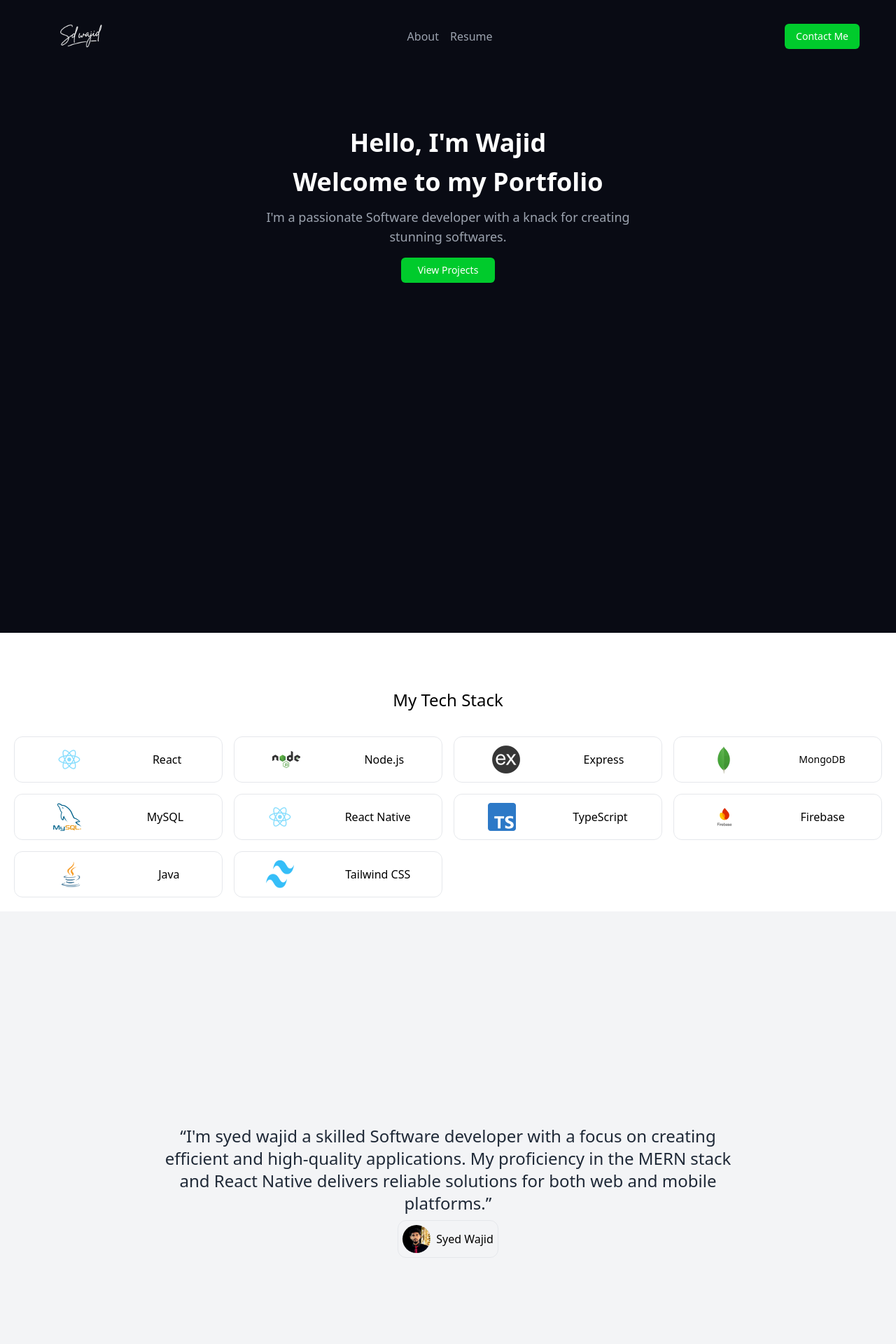
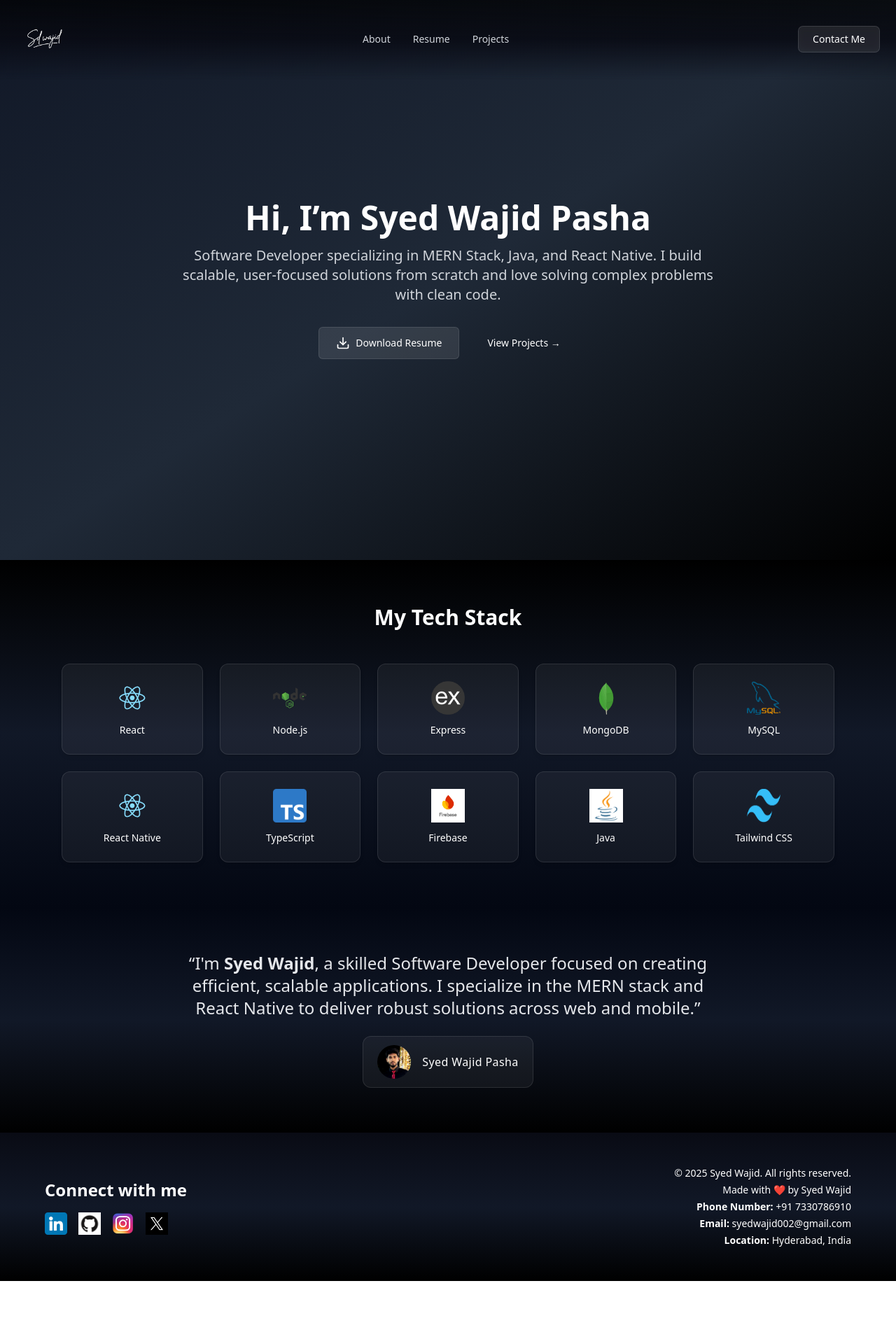
Before and after one commit to Syedwajid002/My-Portfolio, a React (Create React App) app: page / in a window 1280 px wide. Shown: the top 1920 px of the page at 70% size. After the commit the page ends 1830 px from the top, so only its background shows below. Built offline with nearby package versions, Linux system fonts and the light colour scheme.

Commit message:
Changing UI

```diff
--- a/src/Components/About.jsx
+++ b/src/Components/About.jsx
@@ -1,48 +1,71 @@
 import React from "react";
 import Footer from "./Footer";
 import pic from "../Assets/logos/pic.jpg";
-import { Link } from "react-router-dom";
+
 const About = () => {
   return (
-    <div className="bg-[#090b14] min-h-screen text-white p-8">
-      <a
-        href="/"
-        className="mt-8 text-sm text-gray-300 hover:text-white underline transition"
-      >
-        ← Home
-      </a>
-      <div className="max-w-4xl mx-auto mb-10 md:flex flex-row items-center justify-between">
-        <div className="max-w-xs mx-auto mb-8 md:mb-0 ml-2">
-          <img src={pic} alt="Profile" className="w-76 rounded-full" />
+    <div className="bg-gradient-to-b from-black via-[#090b14] to-gray-950 min-h-screen text-white">
+      {/* Back to Home */}
+      <div className="max-w-6xl mx-auto px-6 py-8">
+        <a
+          href="/"
+          className="text-sm text-gray-400 hover:text-white underline transition"
+        >
+          ← Back to Home
+        </a>
+      </div>
+
+      {/* Profile & About Content */}
+      <div className="max-w-6xl mx-auto px-6 pb-16 flex flex-col md:flex-row gap-10 items-center md:items-start">
+        {/* Profile Image */}
+        <div className="flex-shrink-0">
+          <img
+            src={pic}
+            alt="Syed Wajid"
+            className="w-44 h-44 sm:w-52 sm:h-52 rounded-full object-cover border-4 border-white/10 shadow-lg"
+          />
         </div>
-        <div className="mb-8 md:mb-0">
-          <h1 className="text-3xl font-bold mb-6 border-b pb-2">About Me</h1>
 
-          {/* Education Section */}
-          <div className="mb-8">
-            <h2 className="text-2xl font-semibold mb-2">🎓 Education</h2>
+        {/* Info Content */}
+        <div className="flex-1">
+          <h1 className="text-4xl font-bold mb-6 border-b border-white/20 pb-2">
+            About Me
+          </h1>
+
+          {/* Education */}
+          <div className="mb-6">
+            <h2 className="text-2xl font-semibold mb-2 text-primary-400">
+              🎓 Education
+            </h2>
             <p className="text-gray-300">
-              B.Tech in Information Technology <br />
-              From Kakatiya Institute of Technology and Science, Warangal
+              <span className="font-medium">
+                B.Tech in Information Technology
+              </span>
+              <br />
+              Kakatiya Institute of Technology and Science, Warangal
             </p>
           </div>
 
-          {/* Skills Section */}
-          <div className="mb-8">
-            <h2 className="text-2xl font-semibold mb-2">🛠️ Skills</h2>
-            <ul className="list-disc list-inside text-gray-300 space-y-1">
+          {/* Skills */}
+          <div className="mb-6">
+            <h2 className="text-2xl font-semibold mb-2 text-primary-400">
+              🛠️ Skills
+            </h2>
+            <ul className="grid grid-cols-2 gap-x-6 list-disc list-inside text-gray-300">
               <li>React.js</li>
-              <li>Node.js, Express.js</li>
-              <li>MongoDB, PostgreSQL</li>
-              <li>JavaScript, Java, TypeScript</li>
-              <li>TailwindCSS, Bootstrap</li>
-              <li>Firebase, WordPress, APIs</li>
+              <li>Node.js & Express.js</li>
+              <li>MongoDB / PostgreSQL</li>
+              <li>JavaScript / TypeScript / Java</li>
+              <li>Tailwind CSS / Bootstrap</li>
+              <li>Firebase / WordPress / REST APIs</li>
             </ul>
           </div>
 
-          {/* Projects Section */}
+          {/* Projects */}
           <div>
-            <h2 className="text-2xl font-semibold mb-2">📂 Projects</h2>
+            <h2 className="text-2xl font-semibold mb-2 text-primary-400">
+              📂 Projects
+            </h2>
             <ul className="list-disc list-inside text-gray-300 space-y-2">
               <li>
                 <a
@@ -51,7 +74,7 @@ const About = () => {
                   rel="noopener noreferrer"
                   className="hover:text-blue-400 underline"
                 >
-                  MJP Women's College Website (Freelance)
+                  MJP Women’s College Website (Freelance)
                 </a>
               </li>
               <li>
@@ -61,7 +84,7 @@ const About = () => {
                   rel="noopener noreferrer"
                   className="hover:text-blue-400 underline"
                 >
-                  E-commerce Web App (Self Learning)
+                  E-commerce Web App (Self-Learning)
                 </a>
               </li>
             </ul>
@@ -69,8 +92,8 @@ const About = () => {
         </div>
       </div>
 
-      <hr />
-      <Footer className="mt-10" />
+      {/* Footer */}
+      <Footer />
     </div>
   );
 };
--- a/src/Components/Card.jsx
+++ b/src/Components/Card.jsx
@@ -1,21 +1,30 @@
 import React from "react";
 import pic from "../Assets/logos/pic.jpg";
+
 const Card = () => {
   return (
-    <div className="bg-gray-100">
-      <div className="h-screen flex flex-col items-center justify-center">
-        <p className="text-2xl   text-center font-lights text-gray-800 w-2/3">
-          “I'm syed wajid a skilled Software developer with a focus on creating
-          efficient and high-quality applications. My proficiency in the MERN
-          stack and React Native delivers reliable solutions for both web and
-          mobile platforms.”
+    <section className="bg-gradient-to-b from-gray-950 via-gray-900 to-black py-16 px-6">
+      <div className="max-w-3xl mx-auto text-center">
+        <p className="text-xl sm:text-2xl text-gray-200 font-light leading-relaxed">
+          “I'm{" "}
+          <span className="text-primary-500 font-semibold">Syed Wajid</span>, a
+          skilled Software Developer focused on creating efficient, scalable
+          applications. I specialize in the MERN stack and React Native to
+          deliver robust solutions across web and mobile.”
         </p>
-        <div className="border rounded-xl p-1.5 mt-2 flex items-center justify-around gap-2 hover:bg-gray-300 hover:text-white transition duration-300 ease-in-out">
-          <img src={pic} alt="profile" className="w-10 h-10 rounded-3xl" />
-          <h2 className="text-black aldrich">Syed Wajid</h2>
+
+        <div className="mt-6 inline-flex items-center gap-4 bg-white/5 border border-white/10 px-5 py-3 rounded-xl transition hover:scale-105 hover:bg-white/10">
+          <img
+            src={pic}
+            alt="Syed Wajid"
+            className="w-12 h-12 rounded-full object-cover"
+          />
+          <span className="text-white font-medium tracking-wide text-base">
+            Syed Wajid Pasha
+          </span>
         </div>
       </div>
-    </div>
+    </section>
   );
 };
 
--- a/src/Components/Footer.jsx
+++ b/src/Components/Footer.jsx
@@ -3,42 +3,66 @@ import ig from "../Assets/logos/ig.png";
 import git from "../Assets/logos/git.png";
 import x from "../Assets/logos/x.jpg";
 import Linkedin from "../Assets/logos/linkedin.png";
+
 const Footer = () => {
   return (
-    <div className="bg-[#090b14] w-full ">
-      <footer className="bg-[#090b14] md:flex-row flex flex-col justify-around items-center text-white py-10">
-        <div className="flex flex-col mx-auto text-center md:mb-0 mb-5">
-          <h1 className="text-2xl font-bold">Connect with me </h1>
-          <div className="flex justify-center gap-4 mt-2">
-            <a href="https://www.linkedin.com/in/syed-wajid002/" target="blank">
-              <img src={Linkedin} alt="X" className="w-10" />
+    <footer className="bg-gradient-to-t from-black via-gray-900 to-[#090b14] text-white py-12 px-6">
+      <div className="max-w-6xl mx-auto flex flex-col md:flex-row justify-between items-center gap-10">
+        {/* Social Links */}
+        <div className="text-center md:text-left">
+          <h2 className="text-2xl font-bold mb-4">Connect with me</h2>
+          <div className="flex justify-center md:justify-start gap-4">
+            <a
+              href="https://www.linkedin.com/in/syed-wajid002/"
+              target="_blank"
+              rel="noreferrer"
+              className="hover:opacity-80 transition"
+            >
+              <img src={Linkedin} alt="LinkedIn" className="w-8 h-8" />
             </a>
-            <a href="https://github.com/Syedwajid002" target="blank">
-              <img src={git} alt="X" className="w-10" />
+            <a
+              href="https://github.com/Syedwajid002"
+              target="_blank"
+              rel="noreferrer"
+              className="hover:opacity-80 transition"
+            >
+              <img src={git} alt="GitHub" className="w-8 h-8" />
             </a>
-            <a href="https://www.instagram.com/syed_wajid16/" target="blank">
-              <img src={ig} alt="Instagram" className="w-10" />
+            <a
+              href="https://www.instagram.com/syed_wajid16/"
+              target="_blank"
+              rel="noreferrer"
+              className="hover:opacity-80 transition"
+            >
+              <img src={ig} alt="Instagram" className="w-8 h-8" />
             </a>
-            <a href="https://x.com/syedwajid002" target="blank">
-              <img src={x} alt="X" className="w-10" />
+            <a
+              href="https://x.com/syedwajid002"
+              target="_blank"
+              rel="noreferrer"
+              className="hover:opacity-80 transition"
+            >
+              <img src={x} alt="X (Twitter)" className="w-8 h-8" />
             </a>
           </div>
         </div>
-        <div className="mx-auto text-center">
-          <p className="text-sm p-1">© 2025 Syed Wajid. All rights reserved.</p>
-          <p className="text-sm p-1">Designed and Developed by Syed Wajid</p>
-          <p className="text-sm p-1">
-            <b>Contact:</b> +91 7330786910
+
+        {/* Contact Info */}
+        <div className="text-center md:text-right text-sm space-y-1">
+          <p>© 2025 Syed Wajid. All rights reserved.</p>
+          <p>Made with ❤️ by Syed Wajid</p>
+          <p>
+            <b>Phone Number:</b> +91 7330786910
           </p>
-          <p className="text-sm p-1">
+          <p>
             <b>Email:</b> syedwajid002@gmail.com
           </p>
-          <p className="text-sm p-1">
+          <p>
             <b>Location:</b> Hyderabad, India
           </p>
         </div>
-      </footer>
-    </div>
+      </div>
+    </footer>
   );
 };
 
--- a/src/Components/HeroSec.jsx
+++ b/src/Components/HeroSec.jsx
@@ -1,22 +1,49 @@
 import React from "react";
+import { motion } from "framer-motion";
+import { Download } from "lucide-react";
 import { Link } from "react-router-dom";
-const HeroSec = () => {
+const Hero = () => {
   return (
-    <div className="flex flex-col h-screen items-center justidy-center text-center bg-[#090b14] text-white">
-      <h1 className="text-4xl font-bold mb-4 mt-20">Hello, I'm Wajid</h1>
-      <h1 className="text-4xl font-bold mb-4">Welcome to my Portfolio</h1>
-      <p className="text-lg text-gray-400 mb-4 text-center max-w-xl">
-        I'm a passionate Software developer with a knack for creating stunning
-        softwares.
-      </p>
-      <button className="bg-[#00cb2c] text-white font-bold px-6 py-2 rounded-md hover:bg-[#00cb2c] hover:text-black transition duration-300 ease-in-out text-sm font-medium">
-        <Link to="/wajidsProjects">View Projects</Link>
-      </button>
-      <button className="md:hidden mt-4 bg-gray-300 text-black font-bold  py-2 rounded-md hover:bg-[#00cb2c] hover:text-black transition duration-300 ease-in-out text-sm font-medium px-8">
-        <Link to="/about-Wajid">About Me</Link>
-      </button>
-    </div>
+    <section className="min-h-screen flex flex-col items-center justify-center text-white bg-gradient-to-br from-gray-900 via-gray-800 to-black px-4 sm:px-6 md:px-12 lg:px-20 py-20">
+      <motion.div
+        initial={{ opacity: 0, y: 30 }}
+        animate={{ opacity: 1, y: 0 }}
+        transition={{ duration: 0.6 }}
+        className="max-w-3xl w-full text-center"
+      >
+        {/* Heading */}
+        <h1 className="text-3xl sm:text-4xl md:text-5xl font-bold mb-4 leading-tight">
+          Hi, I’m <span className="text-primary-500">Syed Wajid Pasha</span>
+        </h1>
+
+        {/* Subheading */}
+        <p className="text-base sm:text-lg md:text-xl text-gray-300 mb-8 leading-relaxed">
+          Software Developer specializing in MERN Stack, Java, and React Native.
+          I build scalable, user-focused solutions from scratch and love solving
+          complex problems with clean code.
+        </p>
+
+        {/* Buttons */}
+        <div className="flex flex-col sm:flex-row items-center justify-center gap-4">
+          <a
+            href="/Wajid Resume.pdf"
+            download
+            className="inline-flex items-center bg-white/10 hover:bg-white/20 border border-white/10 text-white px-6 py-3 rounded-md text-sm font-medium transition"
+          >
+            <Download className="w-5 h-5 mr-2" />
+            Download Resume
+          </a>
+
+          <a
+            href=""
+            className="inline-flex items-center px-6 py-3 text-sm font-medium text-white hover:text-primary-400 transition"
+          >
+            <Link to="/wajidsProjects">View Projects →</Link>
+          </a>
+        </div>
+      </motion.div>
+    </section>
   );
 };
 
-export default HeroSec;
+export default Hero;
--- a/src/Components/Navbar.jsx
+++ b/src/Components/Navbar.jsx
@@ -1,34 +1,81 @@
-import React from "react";
-import ProjectsDD from "./ProjectsDD";
+import React, { useState } from "react";
+import { Link } from "react-router-dom";
+import { Menu, X } from "lucide-react";
 import Sign from "../Assets/Sign.png";
-import { Link } from "react-router-dom";
+
 const Navbar = () => {
+  const [isOpen, setIsOpen] = useState(false);
+
   return (
-    <div className="bg-[#090b14] text-white w-full">
-      <nav className="flex md:flex-row md:justify-between justify-around items-center p-1  ">
+    <header className="bg-gradient-to-b from-black/70 via-[#090b14]/90 to-transparent backdrop-blur-sm text-white fixed top-0 w-full z-50 shadow-sm">
+      <nav className="max-w-7xl mx-auto px-6 py-4 flex items-center justify-between">
         {/* Logo */}
-        <div className="flex justify-center md:justify-start md:ml-16">
-          <img src={Sign} alt="logo" className="w-24" />
+        <div className="flex items-center">
+          <img src={Sign} alt="logo" className="w-20" />
         </div>
 
-        {/* Links */}
-        <ul className="flex flex-col md:flex-row items-center gap-4 text-gray-400 mt-4 md:mt-0 hidden md:flex">
-          <li className="py-2 md:py-0 cursor-pointer hover:text-white transition">
+        {/* Desktop Nav */}
+        <ul className="hidden md:flex gap-8 items-center text-gray-300 text-sm">
+          <li className="hover:text-white transition">
             <Link to="/about-Wajid">About</Link>
           </li>
-          <li className="py-2 md:py-0 cursor-pointer hover:text-white transition">
+          <li className="hover:text-white transition">
             <Link to="/resume">Resume</Link>
+          </li>
+          <li className="hover:text-white transition">
+            <Link to="/wajidsProjects">Projects</Link>
           </li>
         </ul>
 
-        {/* Button */}
-        <div className="mt-4 md:mt-0 md:mr-12">
-          <button className="bg-[#00cb2c] text-white px-4 py-2 rounded-md hover:bg-[#00cb2c] hover:text-black transition duration-300 ease-in-out text-sm font-medium">
-            <Link to="/Contact-Wajid">Contact Me</Link>
+        {/* Contact Button (Desktop only) */}
+        <div className="hidden md:block">
+          <Link
+            to="/Contact-Wajid"
+            className="inline-flex items-center bg-white/10 hover:bg-white/20 ring-1 ring-white/20 text-white font-medium px-5 py-2 rounded-md text-sm backdrop-blur-sm transition duration-300"
+          >
+            Contact Me
+          </Link>
+        </div>
+
+        {/* Hamburger (Mobile only) */}
+        <div className="md:hidden z-50">
+          <button
+            onClick={() => setIsOpen(!isOpen)}
+            className="focus:outline-none"
+          >
+            {isOpen ? <X className="w-6 h-6" /> : <Menu className="w-6 h-6" />}
           </button>
         </div>
       </nav>
-    </div>
+
+      {/* Mobile Dropdown Menu */}
+      {isOpen && (
+        <div className="md:hidden bg-[#090b14] px-6 py-6">
+          <ul className="flex flex-col justify-center gap-4 text-gray-300 text-sm">
+            <li className="hover:text-white transition">
+              <Link to="/about-Wajid" onClick={() => setIsOpen(false)}>
+                About
+              </Link>
+            </li>
+            <li className="hover:text-white transition">
+              <Link to="/resume" onClick={() => setIsOpen(false)}>
+                Resume
+              </Link>
+            </li>
+            <li className="hover:text-white transition">
+              <Link to="/wajidsProjects" onClick={() => setIsOpen(false)}>
+                Projects
+              </Link>
+            </li>
+            <li className="hover:text-white transition">
+              <Link to="/Contact-Wajid" onClick={() => setIsOpen(false)}>
+                Contact Me
+              </Link>
+            </li>
+          </ul>
+        </div>
+      )}
+    </header>
   );
 };
 
--- a/src/Components/TechStack.jsx
+++ b/src/Components/TechStack.jsx
@@ -1,4 +1,8 @@
 import React, { useEffect } from "react";
+import Aos from "aos";
+import "aos/dist/aos.css";
+
+// Logo imports
 import reactLogo from "../Assets/logos/react.png";
 import node from "../Assets/logos/node.png";
 import express from "../Assets/logos/express.png";
@@ -9,8 +13,6 @@ import Tailwind from "../Assets/logos/Tailwind.png";
 import reactNative from "../Assets/logos/react-native.png";
 import Firebase from "../Assets/logos/Firebase.png";
 import Java from "../Assets/logos/Java.png";
-import Aos from "aos";
-import "aos/dist/aos.css";
 
 const TechStack = () => {
   useEffect(() => {
@@ -21,7 +23,7 @@ const TechStack = () => {
     { logo: reactLogo, name: "React" },
     { logo: node, name: "Node.js" },
     { logo: express, name: "Express" },
-    { logo: mongo, name: "MongoDB", textSize: "text-sm" },
+    { logo: mongo, name: "MongoDB" },
     { logo: mysql, name: "MySQL" },
     { logo: reactNative, name: "React Native" },
     { logo: TypeScript, name: "TypeScript" },
@@ -31,39 +33,30 @@ const TechStack = () => {
   ];
 
   return (
-    <div className="mt-10 bg-white w-full pt-10" id="Technologies">
-      <h1
-        className="aldrich text-2xl text-black text-center mb-4 "
+    <section
+      id="Technologies"
+      className="w-full py-16 bg-gradient-to-b from-black via-gray-900 to-gray-950"
+    >
+      <h2
+        className="text-3xl font-bold text-center text-white mb-12"
         data-aos="zoom-in"
       >
         My Tech Stack
-      </h1>
+      </h2>
 
-      <div className="flex lg:grid-cols-2 items-center md:flex-row md:justify-between text-black">
-        <div className="w-full">
+      <div className="max-w-6xl mx-auto grid grid-cols-2 sm:grid-cols-3 md:grid-cols-4 lg:grid-cols-5 gap-6 px-6">
+        {techStack.map((tech, index) => (
           <div
-            className="grid md:grid-cols-4 grid-cols-2 mt-5 md:mt-0 p-5 gap-4"
-            data-aos="zoom-in"
+            key={index}
+            className="bg-white/5 hover:bg-white/10 border border-white/10 p-6 rounded-xl shadow-md hover:shadow-lg hover:scale-105 transform transition duration-300 flex flex-col items-center justify-center text-center"
+            data-aos="fade-up"
           >
-            {techStack.map((tech, index) => (
-              <div
-                key={index}
-                className="border rounded-xl p-3 flex items-center justify-around gap-2 hover:bg-gray-300 hover:text-white transition duration-300 ease-in-out"
-              >
-                <img src={tech.logo} alt={tech.name} className="w-10 h-10" />
-                <h2
-                  className={`text-black aldrich ${
-                    tech.textSize ? tech.textSize : "text-base"
-                  }`}
-                >
-                  {tech.name}
-                </h2>
-              </div>
-            ))}
+            <img src={tech.logo} alt={tech.name} className="w-12 h-12 mb-3" />
+            <h3 className="text-sm font-medium text-white">{tech.name}</h3>
           </div>
-        </div>
+        ))}
       </div>
-    </div>
+    </section>
   );
 };
 
```
Also changed, not shown: src/Components/Resume.jsx (+9 -0 lines).
